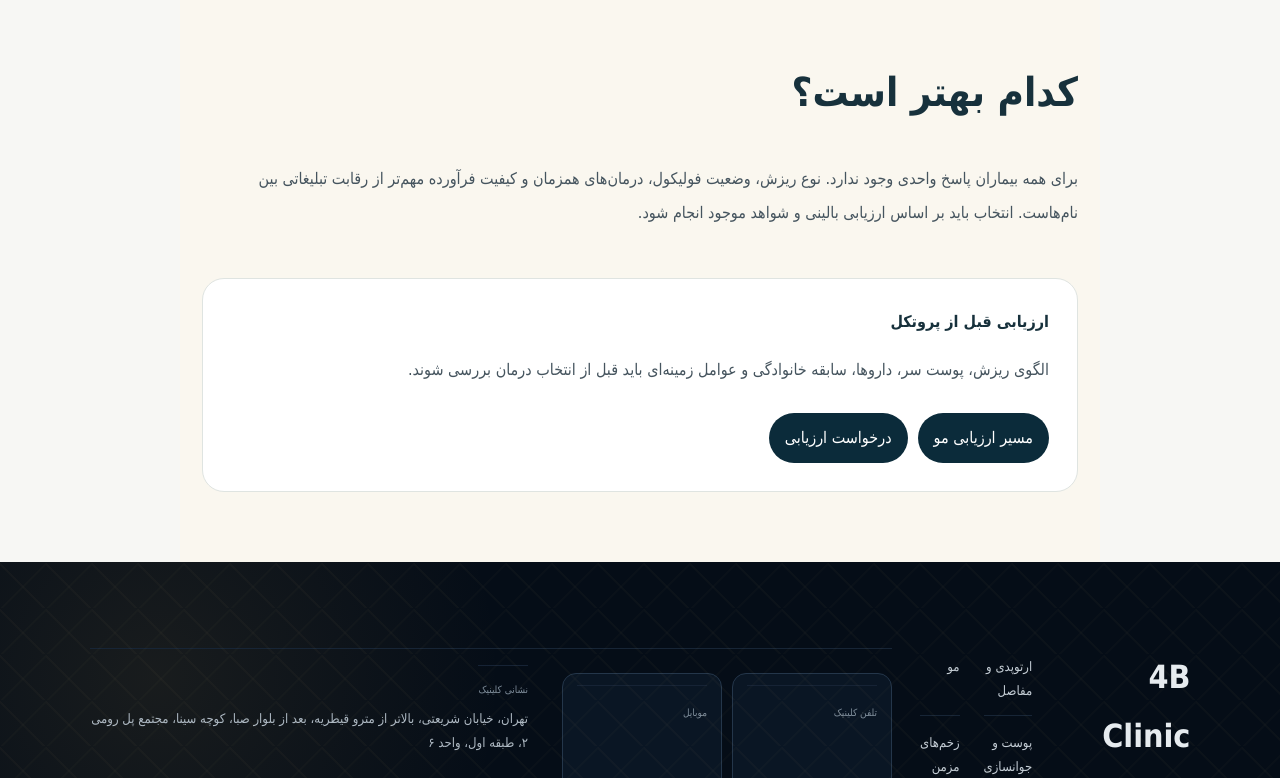
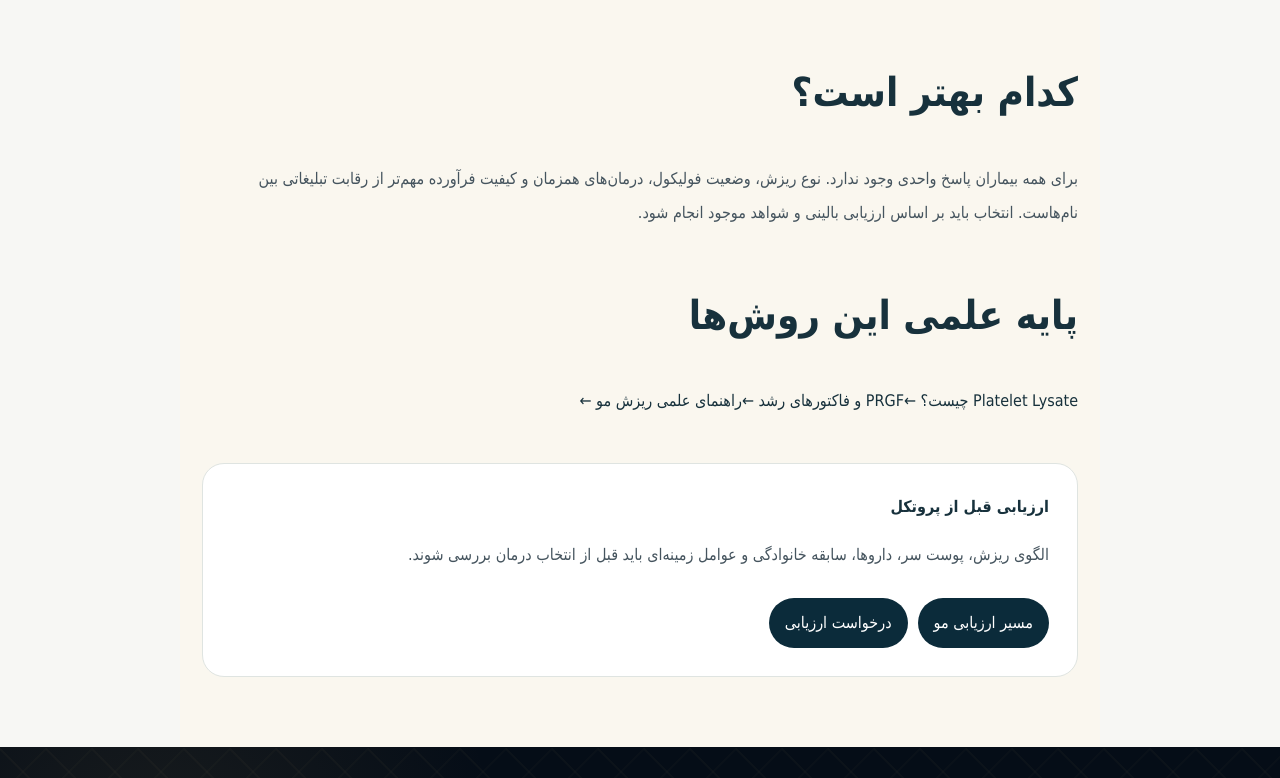
Before and after one commit to kianariai-alt/4B-Clinic-Web, a SvelteKit app: page /hair/pl-prgf in a window 1280 px wide. Shown: the part 1170-1948 px from the top of the page. Built offline with nearby package versions, Linux system fonts and the light colour scheme.

Commit message:
seo: connect patient intent pages to evidence articles

```diff
--- a/src/routes/hair/pl-prgf/+page.svelte
+++ b/src/routes/hair/pl-prgf/+page.svelte
@@ -6,5 +6,5 @@
 <svelte:head><title>PL و PRGF برای ریزش مو | تفاوت‌ها و شواهد | 4B Clinic</title><meta name="description" content="PL و PRGF برای مو چه تفاوتی دارند؟ منطق فرآورده‌های پلاکتی، کاربرد احتمالی در ریزش مو و محدودیت شواهد به زبان قابل فهم." /><link rel="canonical" href="https://4b-clinic.com/hair/pl-prgf" />  <meta property="og:url" content="https://4b-clinic.com/hair/pl-prgf" />
   {@html serializeJsonLd([seoPage, seoBreadcrumb])}
 </svelte:head>
-<article class="guide"><header><a href="/hair">مرکز ارزیابی مو 4B ←</a><h1>PL و PRGF برای مو؛ تفاوت در چیست؟</h1><p>هر دو از خون خود بیمار به دست می‌آیند، اما روش آماده‌سازی و ترکیب زیستی آن‌ها یکسان نیست. نام فناوری به تنهایی نتیجه درمان را تعیین نمی‌کند.</p></header><main><section><h2>PRGF چیست؟</h2><p>PRGF یک رویکرد مبتنی بر فرآورده پلاکتی و فاکتورهای رشد است. پروتکل تهیه و فعال‌سازی می‌تواند بر ویژگی فرآورده نهایی اثر بگذارد.</p></section><section><h2>Platelet Lysate چیست؟</h2><p>در PL محتوای پلاکت‌ها با فرایند لیز آزاد می‌شود. ترکیب نهایی و نحوه آماده‌سازی باید کنترل‌شده باشد و کاربرد آن بر اساس هدف درمانی انتخاب شود.</p></section><section><h2>کدام بهتر است؟</h2><p>برای همه بیماران پاسخ واحدی وجود ندارد. نوع ریزش، وضعیت فولیکول، درمان‌های همزمان و کیفیت فرآورده مهم‌تر از رقابت تبلیغاتی بین نام‌هاست. انتخاب باید بر اساس ارزیابی بالینی و شواهد موجود انجام شود.</p></section><aside><strong>ارزیابی قبل از پروتکل</strong><p>الگوی ریزش، پوست سر، داروها، سابقه خانوادگی و عوامل زمینه‌ای باید قبل از انتخاب درمان بررسی شوند.</p><a href="/hair">مسیر ارزیابی مو</a><a href="/contact">درخواست ارزیابی</a></aside></main></article>
+<article class="guide"><header><a href="/hair">مرکز ارزیابی مو 4B ←</a><h1>PL و PRGF برای مو؛ تفاوت در چیست؟</h1><p>هر دو از خون خود بیمار به دست می‌آیند، اما روش آماده‌سازی و ترکیب زیستی آن‌ها یکسان نیست. نام فناوری به تنهایی نتیجه درمان را تعیین نمی‌کند.</p></header><main><section><h2>PRGF چیست؟</h2><p>PRGF یک رویکرد مبتنی بر فرآورده پلاکتی و فاکتورهای رشد است. پروتکل تهیه و فعال‌سازی می‌تواند بر ویژگی فرآورده نهایی اثر بگذارد.</p></section><section><h2>Platelet Lysate چیست؟</h2><p>در PL محتوای پلاکت‌ها با فرایند لیز آزاد می‌شود. ترکیب نهایی و نحوه آماده‌سازی باید کنترل‌شده باشد و کاربرد آن بر اساس هدف درمانی انتخاب شود.</p></section><section><h2>کدام بهتر است؟</h2><p>برای همه بیماران پاسخ واحدی وجود ندارد. نوع ریزش، وضعیت فولیکول، درمان‌های همزمان و کیفیت فرآورده مهم‌تر از رقابت تبلیغاتی بین نام‌هاست. انتخاب باید بر اساس ارزیابی بالینی و شواهد موجود انجام شود.</p></section><section class="evidence-links"><h2>پایه علمی این روش‌ها</h2><a href="/articles/platelet-lysate">Platelet Lysate چیست؟ ←</a><a href="/articles/prgf-growth-factors">PRGF و فاکتورهای رشد ←</a><a href="/articles/hair-loss-control">راهنمای علمی ریزش مو ←</a></section><aside><strong>ارزیابی قبل از پروتکل</strong><p>الگوی ریزش، پوست سر، داروها، سابقه خانوادگی و عوامل زمینه‌ای باید قبل از انتخاب درمان بررسی شوند.</p><a href="/hair">مسیر ارزیابی مو</a><a href="/contact">درخواست ارزیابی</a></aside></main></article>
 <style>.guide{background:#f7f7f4;color:#17313c}.guide header{padding:130px max(22px,8vw) 70px;background:linear-gradient(135deg,#07172b,#12385f);color:#fff}.guide header a{color:#ddc287;text-decoration:none;font-weight:900}.guide h1{font-size:clamp(38px,6vw,70px);line-height:1.4;max-width:1000px}.guide header p{font-size:18px;line-height:2;color:#d5dee6;max-width:850px}.guide main{max-width:920px;margin:auto;padding:70px 22px}.guide section{margin-bottom:48px}.guide h2{font-size:clamp(26px,4vw,40px)}.guide p{line-height:2.15;color:#45545e}.guide aside{padding:28px;border-radius:22px;background:#fff;border:1px solid #dfe4e1}.guide aside a{display:inline-block;margin:10px 0 0 10px;padding:10px 16px;border-radius:999px;background:#0b2b3a;color:#fff;text-decoration:none}</style>
```
